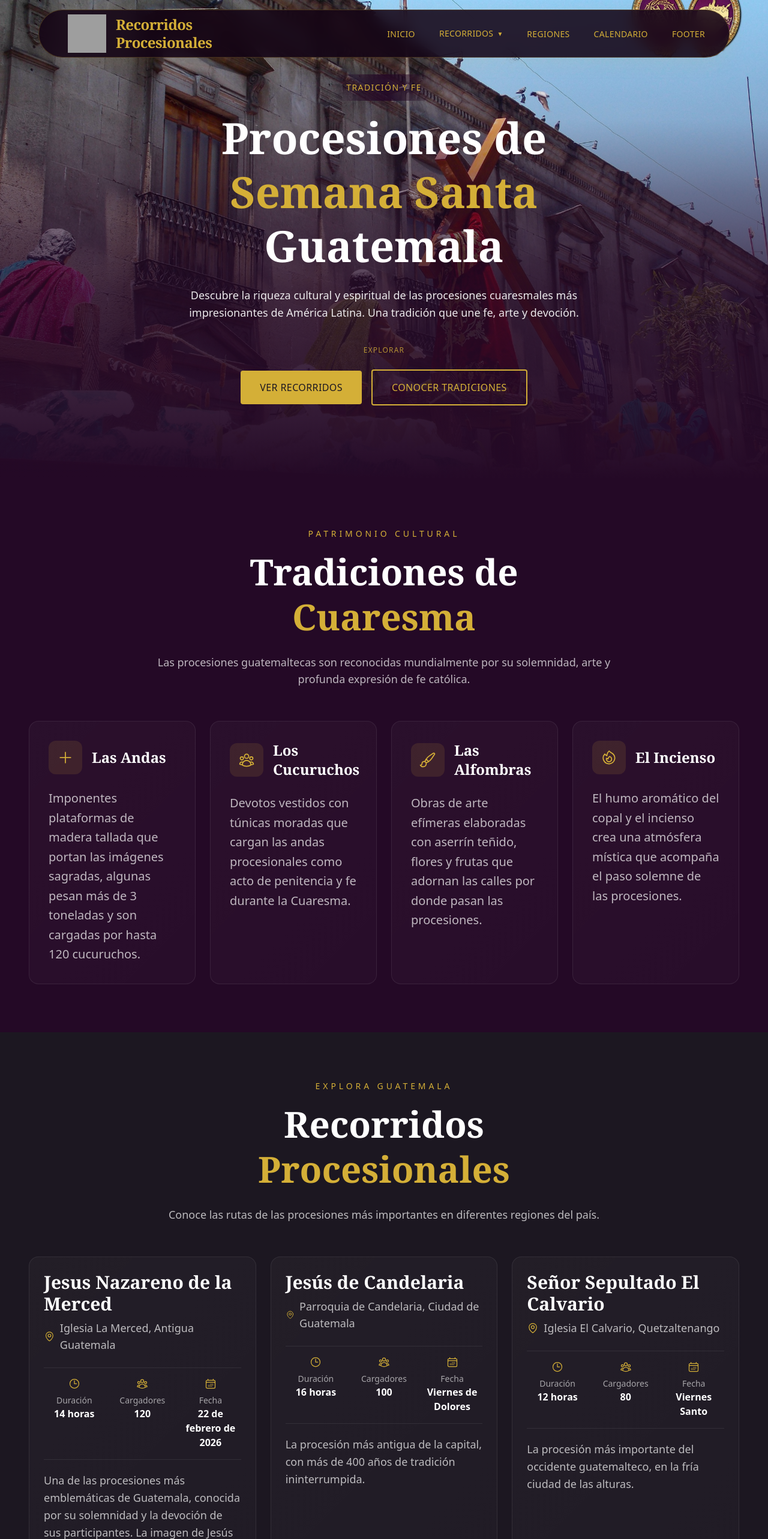
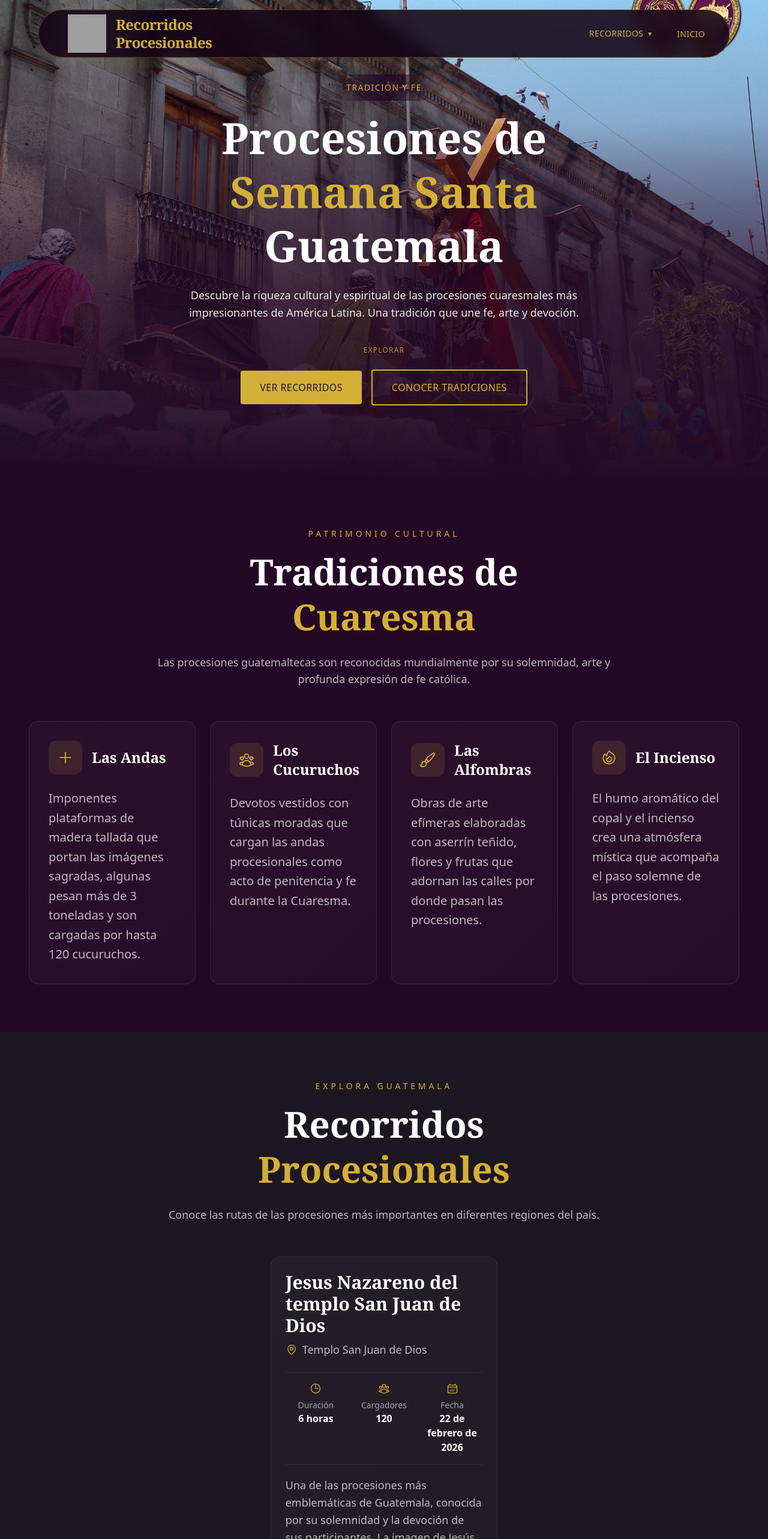
Before and after one commit to AndresBaquiax/rutas, a Next.js app: page / in a window 1280 px wide. Shown: the top 2566 px of the page at 60% size. Built offline with nearby package versions, Linux system fonts and the light colour scheme; grey boxes are pictures that could not be loaded.

Commit message:
Ajustes finales para pruebas de campo

```diff
--- a/src/app/globals.css
+++ b/src/app/globals.css
@@ -1,5 +1,37 @@
 @import "tailwindcss";
 @import "leaflet/dist/leaflet.css";
+
+html {
+	scroll-behavior: smooth;
+}
+
+@media (prefers-reduced-motion: reduce) {
+	html {
+		scroll-behavior: auto;
+	}
+}
+
+.leaflet-container {
+	z-index: 0;
+}
+
+.leaflet-pane,
+.leaflet-tile,
+.leaflet-marker-icon,
+.leaflet-marker-shadow,
+.leaflet-overlay-pane,
+.leaflet-shadow-pane,
+.leaflet-marker-pane,
+.leaflet-tooltip-pane,
+.leaflet-popup-pane {
+	z-index: 10;
+}
+
+.leaflet-top,
+.leaflet-bottom,
+.leaflet-control {
+	z-index: 20;
+}
 
 .custom-scrollbar {
 	scrollbar-width: thin;
--- a/src/app/page.tsx
+++ b/src/app/page.tsx
@@ -1,6 +1,7 @@
 "use client";
 import config from "@/data/config.json";
 import dataProcesion from "@/data/dataProcesion.json";
+import Link from "next/link";
 import {
   CalendarDaysIcon,
   ClockIcon,
@@ -154,17 +155,19 @@ export default function Home() {
           </p>
 
           <div className="flex flex-col md:flex-row gap-4 justify-center items-center">
-            <button
-              className="px-8 py-4 rounded-sm font-medium text-base uppercase tracking-wide transition-all duration-300 hover:opacity-90 w-full md:w-auto"
+            <Link
+              href="#recorridos-procesionales"
+              className="px-8 py-4 rounded-sm font-medium text-base uppercase tracking-wide transition-all duration-300 hover:opacity-90 w-full md:w-auto text-center"
               style={{
                 backgroundColor: config.thirdColor,
                 color: config.secondaryColor,
               }}
             >
               Ver Recorridos
-            </button>
-            <button
-              className="px-8 py-4 rounded-sm font-medium text-base uppercase tracking-wide transition-all duration-300 hover:opacity-90 w-full md:w-auto"
+            </Link>
+            <Link
+              href="#tradiciones-cuaresma"
+              className="px-8 py-4 rounded-sm font-medium text-base uppercase tracking-wide transition-all duration-300 hover:opacity-90 w-full md:w-auto text-center"
               style={{
                 backgroundColor: "transparent",
                 color: config.thirdColor,
@@ -172,13 +175,13 @@ export default function Home() {
               }}
             >
               Conocer Tradiciones
-            </button>
+            </Link>
           </div>
         </div>
       </section>
 
       {/* 2da seccion */}
-      <section className="w-full py-20">
+      <section id="tradiciones-cuaresma" className="w-full py-20">
         <div className="w-full max-w-[1920px] mx-auto px-6 lg:px-12">
 
           <div className="text-center max-w-3xl mx-auto mb-14">
@@ -240,6 +243,7 @@ export default function Home() {
 
       {/* 3ra seccion */}
       <section
+        id="recorridos-procesionales"
         className="w-full py-20"
         style={{ backgroundColor: config.secondaryColor }}
       >
@@ -263,13 +267,13 @@ export default function Home() {
             </p>
           </div>
 
-          <div className="w-full grid grid-cols-1 md:grid-cols-2 xl:grid-cols-3 gap-6">
+          <div className="w-full flex flex-wrap justify-center gap-6">
             {dataProcesion.procesiones.map((procesion) => (
               <article
                 key={procesion.idProcesion}
                 onMouseEnter={() => setTarjetaProcesionHover(procesion.idProcesion)}
                 onMouseLeave={() => setTarjetaProcesionHover(null)}
-                className={`rounded-2xl border p-6 h-full ${alturaTarjetas} transition-all duration-300 cursor-pointer flex flex-col`}
+                className={`w-full md:w-[calc(50%-0.75rem)] xl:w-[calc(33.333%-1rem)] max-w-[520px] rounded-2xl border p-6 h-full ${alturaTarjetas} transition-all duration-300 cursor-pointer flex flex-col`}
                 style={{
                   borderColor: tarjetaProcesionHover === procesion.idProcesion ? config.thirdColor : `${config.neutralColor}14`,
                   boxShadow: tarjetaProcesionHover === procesion.idProcesion ? `0 0 25px ${config.thirdColor}4D` : 'none',
@@ -317,8 +321,8 @@ export default function Home() {
                   {procesion.descripcionProcesion}
                 </p>
 
-                <button
-                  type="button"
+                <Link
+                  href={dataProcesion.ruta}
                   className="mt-auto pt-6 inline-flex flex-col items-start text-lg font-semibold"
                   style={{ color: config.thirdColor }}
                 >
@@ -332,7 +336,7 @@ export default function Home() {
                       width: tarjetaProcesionHover === procesion.idProcesion ? '100%' : '0%',
                     }}
                   ></span>
-                </button>
+                </Link>
               </article>
             ))}
           </div>
--- a/src/app/recorridos-gt/procesion/san-juan-de-dios/page.tsx
+++ b/src/app/recorridos-gt/procesion/san-juan-de-dios/page.tsx
@@ -169,7 +169,7 @@ export default function InformacionPage() {
                 fecha={dataRecorrido.fecha}
                 horaSalida={dataRecorrido.horaSalida}
                 horaEntrada={dataRecorrido.horaEntrada}
-                pinColor={config.thirdColor}
+                pinColor={config.colorPin}
                 procesionId="san-juan-de-dios"
               />
             </div>
--- a/src/components/Footer.tsx
+++ b/src/components/Footer.tsx
@@ -38,22 +38,17 @@ export default function Footer() {
           </h3>
           <ul className="space-y-3">
             <li>
-              <a href="#" className="text-sm transition-opacity duration-300 hover:opacity-80" style={{ color: `${config.neutralColor}CC` }}>
+              <a href="/#tradiciones-cuaresma" className="text-sm transition-opacity duration-300 hover:opacity-80" style={{ color: `${config.neutralColor}CC` }}>
                 Tradiciones
               </a>
             </li>
             <li>
-              <a href="#" className="text-sm transition-opacity duration-300 hover:opacity-80" style={{ color: `${config.neutralColor}CC` }}>
+              <a href="/#recorridos-procesionales" className="text-sm transition-opacity duration-300 hover:opacity-80" style={{ color: `${config.neutralColor}CC` }}>
                 Recorridos
               </a>
             </li>
             <li>
-              <a href="#" className="text-sm transition-opacity duration-300 hover:opacity-80" style={{ color: `${config.neutralColor}CC` }}>
-                Regiones
-              </a>
-            </li>
-            <li>
-              <a href="#" className="text-sm transition-opacity duration-300 hover:opacity-80" style={{ color: `${config.neutralColor}CC` }}>
+              <a href="https://www.guatemalahoy.co/calendario-de-la-semana-santa-en-guatemala-2026/" className="text-sm transition-opacity duration-300 hover:opacity-80" style={{ color: `${config.neutralColor}CC` }}>
                 Calendario
               </a>
             </li>
@@ -74,10 +69,6 @@ export default function Footer() {
               <EnvelopeIcon className="w-5 h-5" style={{ color: config.thirdColor }} />
               <span>baquiax.diegoandres@gmail.com</span>
             </div>
-            <div className="flex items-center gap-3 text-sm">
-              <PhoneIcon className="w-5 h-5" style={{ color: config.thirdColor }} />
-              <span>+502 59504618</span>
-            </div>
           </div>
         </div>
       </div>
--- a/src/data/config.json
+++ b/src/data/config.json
@@ -10,5 +10,6 @@
     "idaColor": "#5E2185",
     "vueltaColor": "#FF7A00",
     "extraColor2": "#F4F1EA",
+    "colorPin": "#DC143C",
     "actualYear": 2026
 }
--- a/src/data/dataProcesion.json
+++ b/src/data/dataProcesion.json
@@ -4,30 +4,13 @@
     "procesiones": [
         {
             "idProcesion": 1,
-            "nombreProcesion": "Jesus Nazareno de la Merced",
-            "iglesiaProcesion": "Iglesia La Merced, Antigua Guatemala",
-            "duracionProcesion": "14 horas",
+            "nombreProcesion": "Jesus Nazareno del templo San Juan de Dios",
+            "iglesiaProcesion": "Templo San Juan de Dios",
+            "duracionProcesion": "6 horas",
             "cantidadCargadores": "120",
             "fechaProcesion": "2026-02-22",
-            "descripcionProcesion": "Una de las procesiones más emblemáticas de Guatemala, conocida por su solemnidad y la devoción de sus participantes. La imagen de Jesús Nazareno es llevada por un grupo de cargadores que recorren las calles de Antigua Guatemala durante toda la noche."
-        },
-        {
-            "idProcesion": 2,
-            "nombreProcesion": "Jesús de Candelaria",
-            "iglesiaProcesion": "Parroquia de Candelaria, Ciudad de Guatemala",
-            "duracionProcesion": "16 horas",
-            "cantidadCargadores": "100",
-            "fechaProcesion": "Viernes de Dolores",
-            "descripcionProcesion": "La procesión más antigua de la capital, con más de 400 años de tradición ininterrumpida."
-        },
-        {
-            "idProcesion": 3,
-            "nombreProcesion": "Señor Sepultado El Calvario",
-            "iglesiaProcesion": "Iglesia El Calvario, Quetzaltenango",
-            "duracionProcesion": "12 horas",
-            "cantidadCargadores": "80",
-            "fechaProcesion": "Viernes Santo",
-            "descripcionProcesion": "La procesión más importante del occidente guatemalteco, en la fría ciudad de las alturas."
+            "descripcionProcesion": "Una de las procesiones más emblemáticas de Guatemala, conocida por su solemnidad y la devoción de sus participantes. La imagen de Jesús Nazareno es llevada por un grupo de cargadores que recorren las calles de ciudad de Quetzaltenango durante la tarde y noche."
         }
-    ]
+    ],
+    "ruta": "/recorridos-gt/procesion/san-juan-de-dios"
 }
--- a/src/data/dataRecorrido.json
+++ b/src/data/dataRecorrido.json
@@ -2,8 +2,8 @@
     "nombreProcesion": "Jesus Nazareno",
     "nombreIglesia": "de San Juan de Dios",
     "fecha": "2026-02-22",
-    "horaSalida": "15:00",
-    "horaEntrada": "21:00",
+    "horaSalida": "12:42",
+    "horaEntrada": "12:43",
     "cantidadCargadores": 120,
     "puntosInteres": [
         {
--- a/src/data/sidebar.json
+++ b/src/data/sidebar.json
@@ -1,39 +1,19 @@
 [
-  {
-    "id": "inicio",
-    "label": "Inicio",
-    "href": "/"
-  },
-  {
+    {
     "id": "recorridos",
     "label": "Recorridos",
     "href": "/recorridos",
     "subItems": [
       {
-        "id": "recorridos-activos",
-        "label": "Activos",
-        "href": "/recorridos/activos"
-      },
-      {
-        "id": "recorridos-archivados",
-        "label": "Archivados",
-        "href": "/recorridos/archivados"
+        "id": "san-juan-de-dios",
+        "label": "San Juan de Dios",
+        "href": "/recorridos-gt/procesion/san-juan-de-dios"
       }
     ]
   },
   {
-    "id": "regiones",
-    "label": "Regiones",
-    "href": "/regiones"
-  },
-  {
-    "id": "calendario",
-    "label": "Calendario",
-    "href": "/calendario"
-  },
-  {
-    "id": "footer",
-    "label": "Footer",
-    "href": "/footer"
+    "id": "inicio",
+    "label": "Inicio",
+    "href": "/"
   }
 ]
```
Also changed, not shown: src/components/ProcesionMap.tsx (+68 -4 lines).
